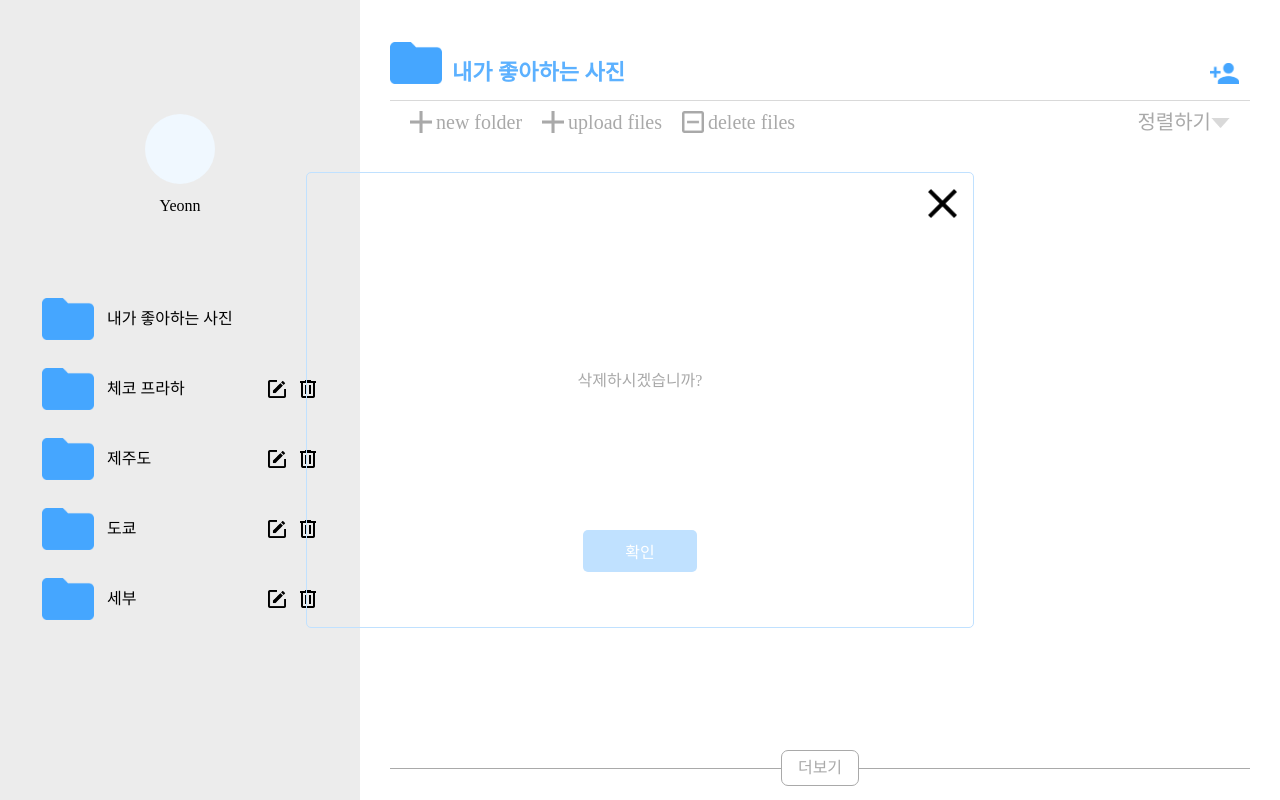
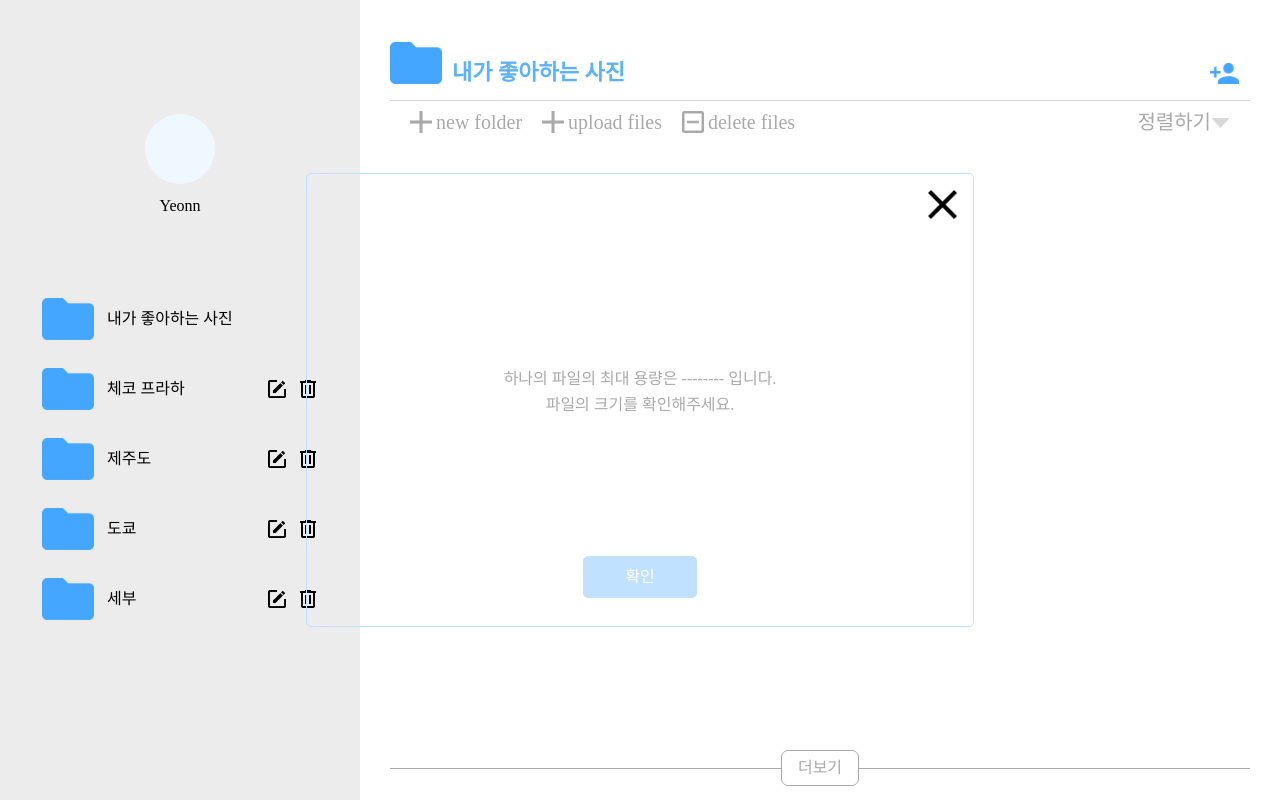
Before and after one commit to yeonn-k/webox, a React (Create React App) app: page /album in a window 1280 px wide. Built offline with nearby package versions, Linux system fonts and the light colour scheme; a web font is replaced by a local one.

Commit message:
🐣 ADD: Capacity modal UI

```diff
--- /dev/null
+++ b/src/Components/CapacityLimitModal/CapacityLimitModal.ts
@@ -0,0 +1,53 @@
+import styled from "styled-components";
+
+export const S = {
+  CapacityLimitModal: styled.div`
+    position: absolute;
+    display: flex;
+    justify-content: center;
+    align-items: center;
+    flex-wrap: wrap;
+    top: 50%;
+    left: 50%;
+    margin-top: -227px;
+    margin-left: -334px;
+    width: 668px;
+    height: 454px;
+    border: 1px solid ${(props) => props.theme.lightBlue};
+    border-radius: 5px;
+  `,
+  CloseIcon: styled.div`
+    position: absolute;
+    top: 16px;
+    right: 16px;
+    background: url("/images/close.png") no-repeat;
+    background-size: contain;
+    width: 29px;
+    height: 29px;
+  `,
+  Sentences: styled.div`
+    width: 100%;
+    margin-top: 168px;
+  `,
+  LimitSentence: styled.div`
+    margin-bottom: 10px;
+    text-align: center;
+    color: ${(props) => props.theme.deepGrey};
+  `,
+  CheckSentence: styled.div`
+    text-align: center;
+    color: ${(props) => props.theme.deepGrey};
+  `,
+  OkButton: styled.div`
+    display: flex;
+    justify-content: center;
+    align-items: center;
+    width: 114px;
+    height: 42px;
+    margin-top: 86px;
+    border-radius: 5px;
+    background-color: ${(props) => props.theme.lightBlue};
+    color: #fff;
+    font-size: 16px;
+  `,
+};
--- /dev/null
+++ b/src/Components/CapacityLimitModal/CapacityLimitModal.tsx
@@ -0,0 +1,20 @@
+import React from "react";
+
+import { S } from "./CapacityLimitModal";
+
+const CapacityLimitModal = () => {
+  return (
+    <S.CapacityLimitModal>
+      <S.CloseIcon />
+      <S.Sentences>
+        <S.LimitSentence>
+          하나의 파일의 최대 용량은 -------- 입니다.
+        </S.LimitSentence>
+        <S.CheckSentence>파일의 크기를 확인해주세요.</S.CheckSentence>
+      </S.Sentences>
+      <S.OkButton>확인</S.OkButton>
+    </S.CapacityLimitModal>
+  );
+};
+
+export default CapacityLimitModal;
--- a/src/pages/Album/Album.tsx
+++ b/src/pages/Album/Album.tsx
@@ -4,13 +4,14 @@ import SideBar from "./components/SideBar/SideBar.tsx";
 import TopOfAlbum from "./components/TopOfAlbum/TopOfAlubm.tsx";
 import InviteModal from "../../Components/InviteModal/InviteModal.tsx";
 import DeleteModal from "../../Components/DeleteModal/DeleteModal.tsx";
+import CapacityLimitModal from "../../Components/CapacityLimitModal/CapacityLimitModal.tsx";
 
 import { S } from "./Album";
 
 const Album = () => {
   return (
     <S.Album>
-      <DeleteModal />
+      <CapacityLimitModal />
 
       <SideBar />
       <S.ExceptSide>
```
